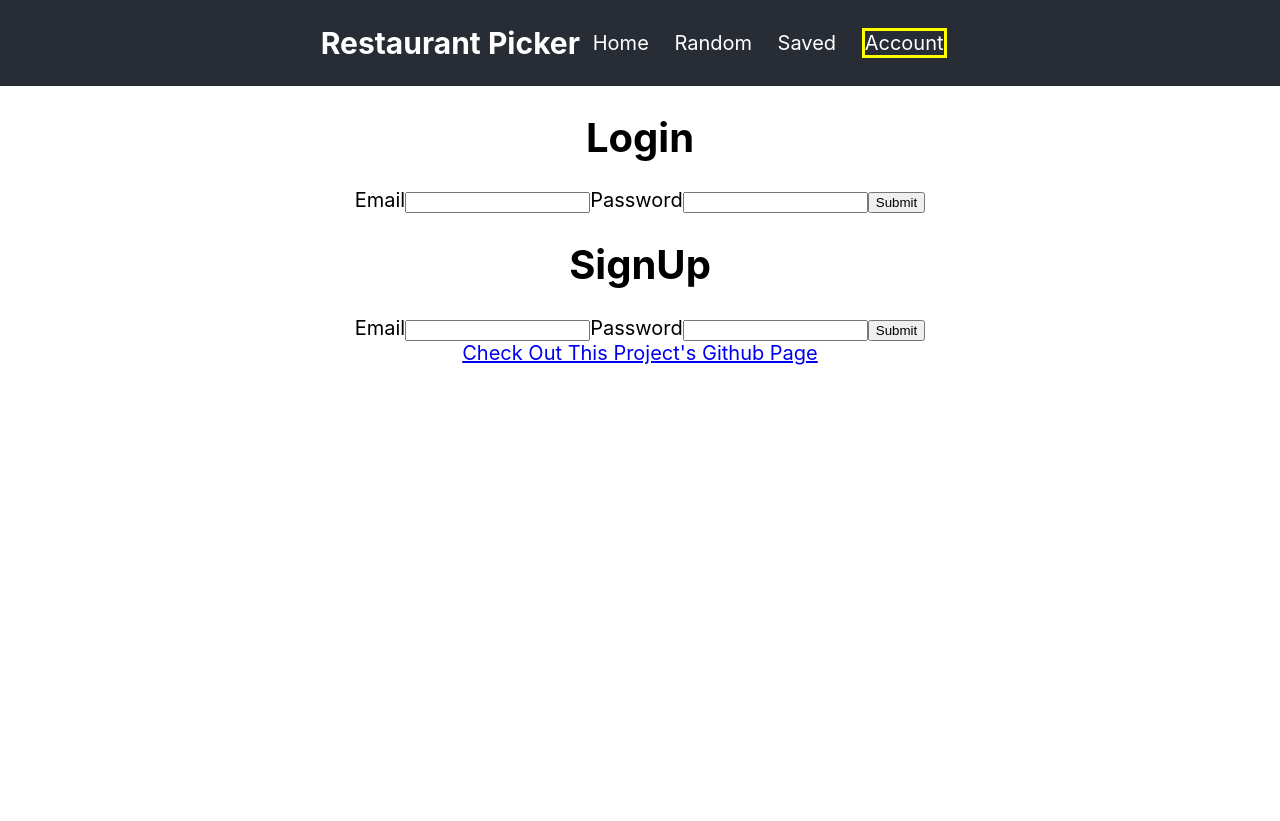
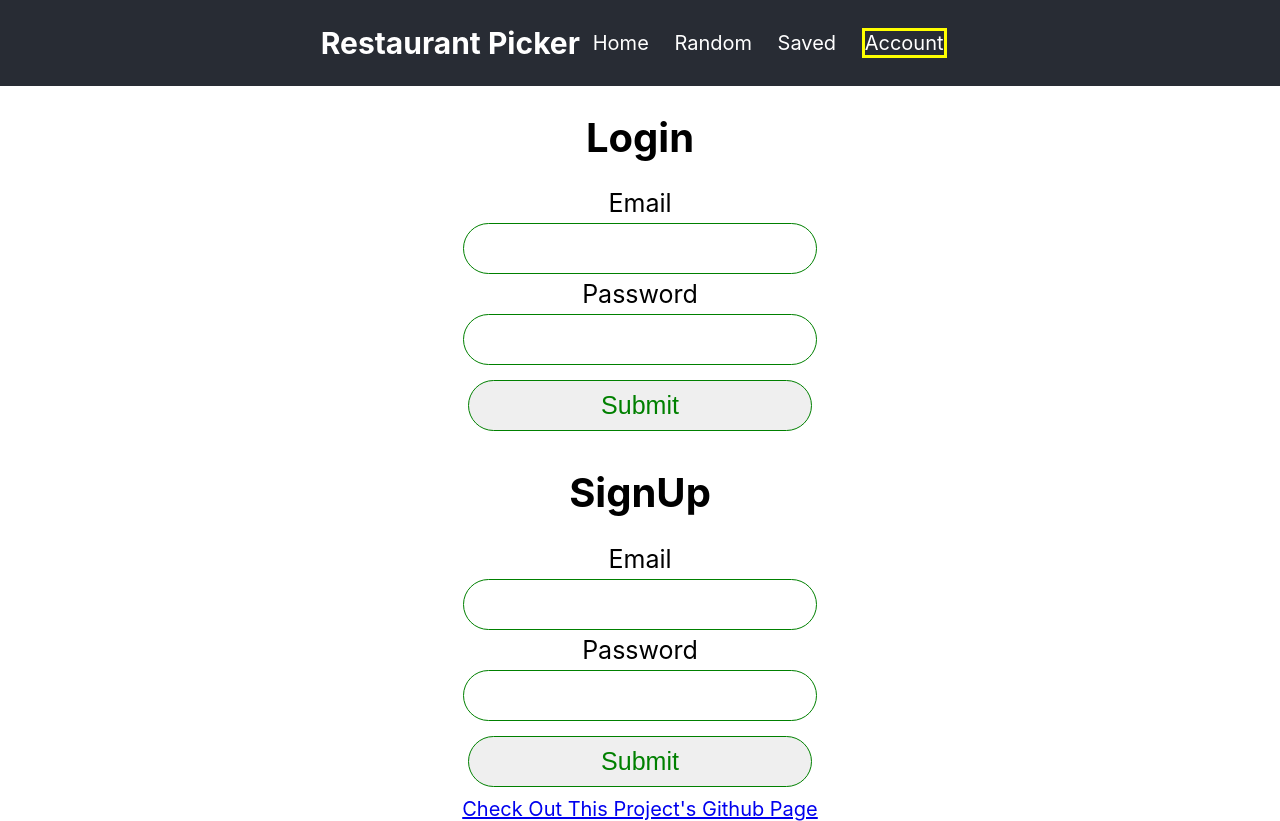
Before and after one commit to NeedsAUsername/food-picker, a React (Create React App) app: page /account in a window 1280 px wide. Before the commit the page ends 800 px from the top, so only its background shows below. Built offline with nearby package versions, Linux system fonts and the light colour scheme; no server answers.

Commit message:
adds more css for form, includes the login/signup forms

```diff
--- a/src/App.css
+++ b/src/App.css
@@ -35,12 +35,13 @@
   display: flex;
   flex-direction: column;
 }
-.search-form input[type="text"], select{
+.search-form input, select{
   border: 1px solid green;
   font-size: 1.25em;
   padding: 10px 15px;
   border-radius: 60px;
   color: green;
+  margin: 5px;
 }
 @media only screen and (min-width: 1200) {
   .search-form input[type="text"], select{
@@ -51,7 +52,7 @@
   margin: 10px;
   font-size: 1.5em;
   border-radius: 60px;
-  font-size: 1.2em;
+  font-size: 1.25em;
 }
 .search-form input[type="submit"]:hover {
   background-color: green;
@@ -61,7 +62,11 @@
   outline: 0;
   background: 0;
 }
-
 .search-form label {
   font-size: 1.25em;
 }
+.auth-form {
+  display: flex;
+  flex-direction: column;
+  min-width: 50vw;
+}
--- a/src/authentication/input.js
+++ b/src/authentication/input.js
@@ -20,7 +20,7 @@ class AuthenticationInput extends React.Component {
   }
   render() {
     return (
-      <form onSubmit={this.handleSubmit}>
+      <form onSubmit={this.handleSubmit} className="search-form">
         <label>Email</label>
         <input type="text" name="email" value={this.state.email}
           onChange={this.handleChange}/>
```
